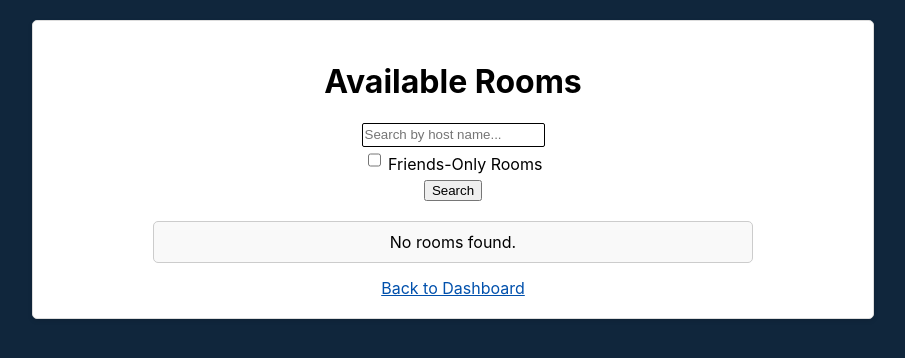
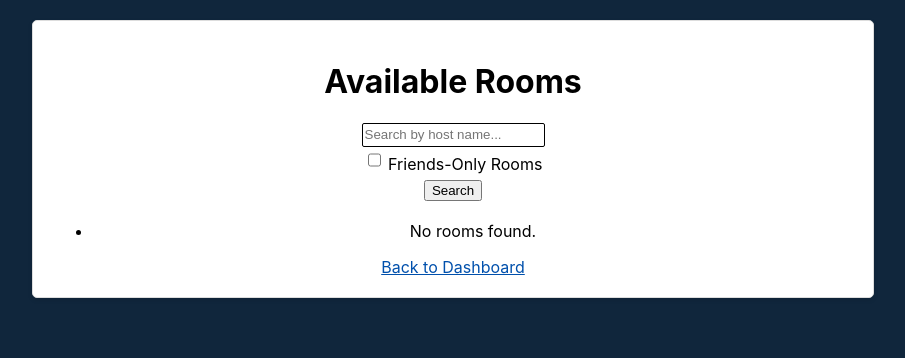
Before and after one commit to slimer37/108-video-share-site, a Flask app: page /available-rooms in a window 1280 px wide. Shown: the top 358 px of the page, without its empty margins (187-1092 px from the left). Run offline with Flask 3, Linux system fonts and the light colour scheme; a user stored in the database is signed in; data comes from the database, SQL or seed files in the repository; data that the repository does not hold is empty.

Commit message:
remove duplicate public post styles

```diff
--- a/static/styles.css
+++ b/static/styles.css
@@ -101,26 +101,6 @@ h1, h2 {
 
 form {
     text-align: center; /* Left-align forms */
-}
-
-/* Center the "All Public Posts" container */
-ul {
-    list-style-type: none; /* Remove bullet points */
-    padding: 0;
-    width: 100%;
-    max-width: 600px;
-    margin: 0 auto; /* Center the container horizontally */
-    text-align: center; /* Center-align the text */
-}
-
-/* Style individual list items */
-ul li {
-    margin-bottom: 15px;
-    border: 1px solid #ccc;
-    padding: 10px;
-    border-radius: 5px;
-    background-color: #f9f9f9;
-    text-align: center; /* Center-align the text inside the box */
 }
 
 .nav-container {
```
